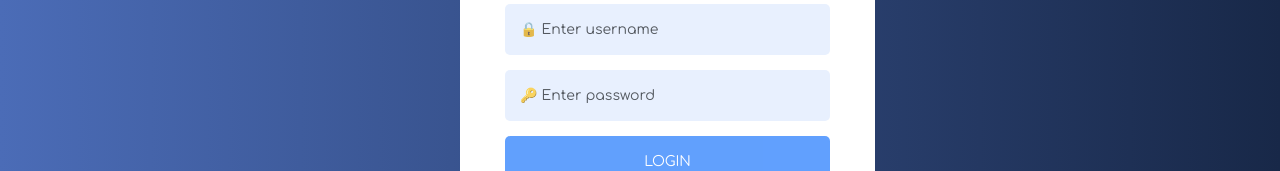
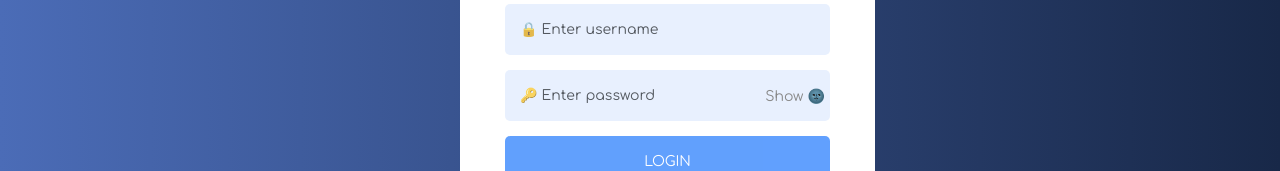
Before and after one commit to FakirHerif/Support-Ticket-Service, a React (Create React App) app in the folder frontend/ticket-support/: page /login in a window 1280 px wide. Shown: the part 304-475 px from the top of the page. Built offline with nearby package versions, Linux system fonts and the light colour scheme.

Commit message:
added show/hide password option

```diff
--- a/frontend/ticket-support/src/components/Header.jsx
+++ b/frontend/ticket-support/src/components/Header.jsx
@@ -3,8 +3,6 @@ import 'bootstrap/dist/css/bootstrap.min.css';
 import 'react-toastify/dist/ReactToastify.css';
 import { Link } from 'react-router-dom';
 import { useAuth } from './AuthContext';
-<script src="https://cdn.jsdelivr.net/npm/bootstrap/dist/js/bootstrap.bundle.min.js"></script>
-
 
 const Header = () => {
     const { user, handleLogout } = useAuth();
--- a/frontend/ticket-support/src/components/Home.jsx
+++ b/frontend/ticket-support/src/components/Home.jsx
@@ -19,7 +19,7 @@ const Home = () => {
 </div>
         <div className="col-md-6 offset-md-3 offsetBody">
           <h1 className="text-center mb-4">Welcome to SendformS</h1>
-          <hr />
+          <hr style={{color: 'white'}} />
           <p className="text-center">An amazing platform to send and manage forms !</p>
           <img
             src="https://media2.giphy.com/media/v1.Y2lkPTc5MGI3NjExNjBzZjUwOTg1ZjJzZ3UzMXo5ajN4djk1aGEwYnIydTVmYmlyYXN6OSZlcD12MV9pbnRlcm5hbF9naWZfYnlfaWQmY3Q9Zw/Ur2JuIYmAyYWPJNsLN/giphy.gif"
--- a/frontend/ticket-support/src/components/LoginAdmin.jsx
+++ b/frontend/ticket-support/src/components/LoginAdmin.jsx
@@ -1,7 +1,6 @@
 import React, { useState } from 'react';
 import { Formik } from "formik";
 import * as Yup from "yup";
-import axios from 'axios';
 import { toast } from 'react-toastify';
 import 'react-toastify/dist/ReactToastify.css';
 import { useAuth } from './AuthContext';
@@ -10,8 +9,9 @@ import { useNavigate } from 'react-router-dom';
 const LoginAdmin = () => {
     const [isAdmin, setIsAdmin] = useState(false);
     const { handleLogin } = useAuth();
-
     const navigate = useNavigate()
+    const [isPasswordVisible, setPasswordVisibility] = useState(false);
+    const { axios } = useAuth();
 
     const schema = Yup.object().shape({
         username: Yup.string()
@@ -24,7 +24,7 @@ const LoginAdmin = () => {
 
     const handleSubmit = async (values) => {
         try {
-          const response = await axios.post('http://localhost:8080/api/login', values);
+          const response = await axios.post('/login', values);
 
           const userRole = response.data.role;
 
@@ -46,6 +46,10 @@ const LoginAdmin = () => {
         // If admin, redirect to admin panel or return necessary admin component
          navigate('/admin/basvuru-listesi');
       }
+
+      const togglePasswordVisibility = () => {
+        setPasswordVisibility(!isPasswordVisible);
+      };
 
   return (
     <>
@@ -80,8 +84,9 @@ const LoginAdmin = () => {
                 <p className="error">
                   {errors.username && touched.username && errors.username}
                 </p>
+                <div className="input-with-icon">
                 <input
-                  type="password"
+                  type={isPasswordVisible ? 'text' : 'password'}
                   name="password"
                   onChange={handleChange}
                   onBlur={handleBlur}
@@ -89,6 +94,13 @@ const LoginAdmin = () => {
                   placeholder="🔑 Enter password"
                   className="form-control"
                 />
+                  <span
+                    className="toggle-password"
+                    onClick={togglePasswordVisibility}
+                  >
+                    {isPasswordVisible ? 'Hide 🌝' : 'Show 🌚'}
+                  </span>
+                  </div>
                 <p className="error">
                   {errors.password && touched.password && errors.password}
                 </p>
--- a/frontend/ticket-support/src/components/LoginUser.jsx
+++ b/frontend/ticket-support/src/components/LoginUser.jsx
@@ -13,6 +13,7 @@ const LoginUser = () => {
   const { handleLogin, user, axios } = useAuth();
   const navigate = useNavigate();
   const [captchaValue, setCaptchaValue] = useState(null);
+  const [isPasswordVisible, setPasswordVisibility] = useState(false);
 
     const schema = Yup.object().shape({
         username: Yup.string()
@@ -60,6 +61,10 @@ const LoginUser = () => {
       setCaptchaValue(value);
     };
 
+    const togglePasswordVisibility = () => {
+      setPasswordVisibility(!isPasswordVisible);
+    };
+
   return (
 <>
       {/* Wrapping form inside formik tag and passing our schema to validationSchema prop */}
@@ -98,8 +103,9 @@ const LoginUser = () => {
                   {errors.username && touched.username && errors.username}
                 </p>
                  {/* Our input html with passing formik parameters like handleChange, values, handleBlur to input properties */}
+                 <div className="input-with-icon">
                 <input
-                  type="password"
+                  type={isPasswordVisible ? 'text' : 'password'}
                   name="password"
                   onChange={handleChange}
                   onBlur={handleBlur}
@@ -107,6 +113,13 @@ const LoginUser = () => {
                   placeholder="🔑 Enter password"
                   className="form-control"
                 />
+                 <span
+                    className="toggle-password"
+                    onClick={togglePasswordVisibility}
+                  >
+                    {isPasswordVisible ? 'Hide 🌝' : 'Show 🌚'}
+                  </span>
+                  </div>
                  {/* If validation is not passed show errors */}
                 <p className="error">
                   {errors.password && touched.password && errors.password}
--- a/frontend/ticket-support/src/index.css
+++ b/frontend/ticket-support/src/index.css
@@ -180,6 +180,29 @@ font-weight: bold;
   max-width: 415px;
 }
 
+.input-with-icon {
+  position: relative;
+  user-select: none;
+}
+
+.input-with-icon input[type="password"] {
+  padding-right: 30px;
+}
+
+.input-with-icon .toggle-password {
+  position: absolute;
+  top: 50%;
+  transform: translateY(-50%);
+  right: 5px;
+  cursor: pointer;
+  color: #888;
+  font-size: 14px;
+}
+
+.input-with-icon .toggle-password:hover {
+  color: #333;
+}
+
 @media (max-width: 768px) {
   .form {
     width: 360px;
```
